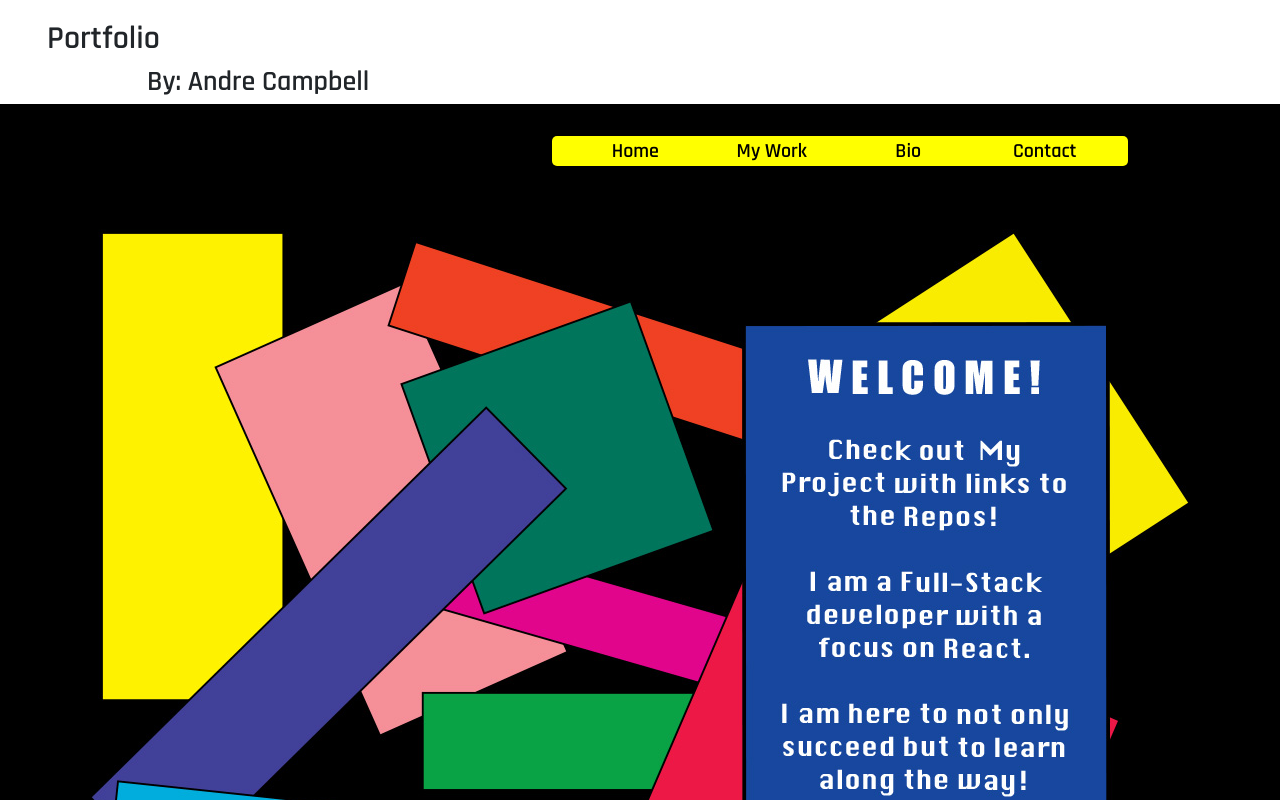
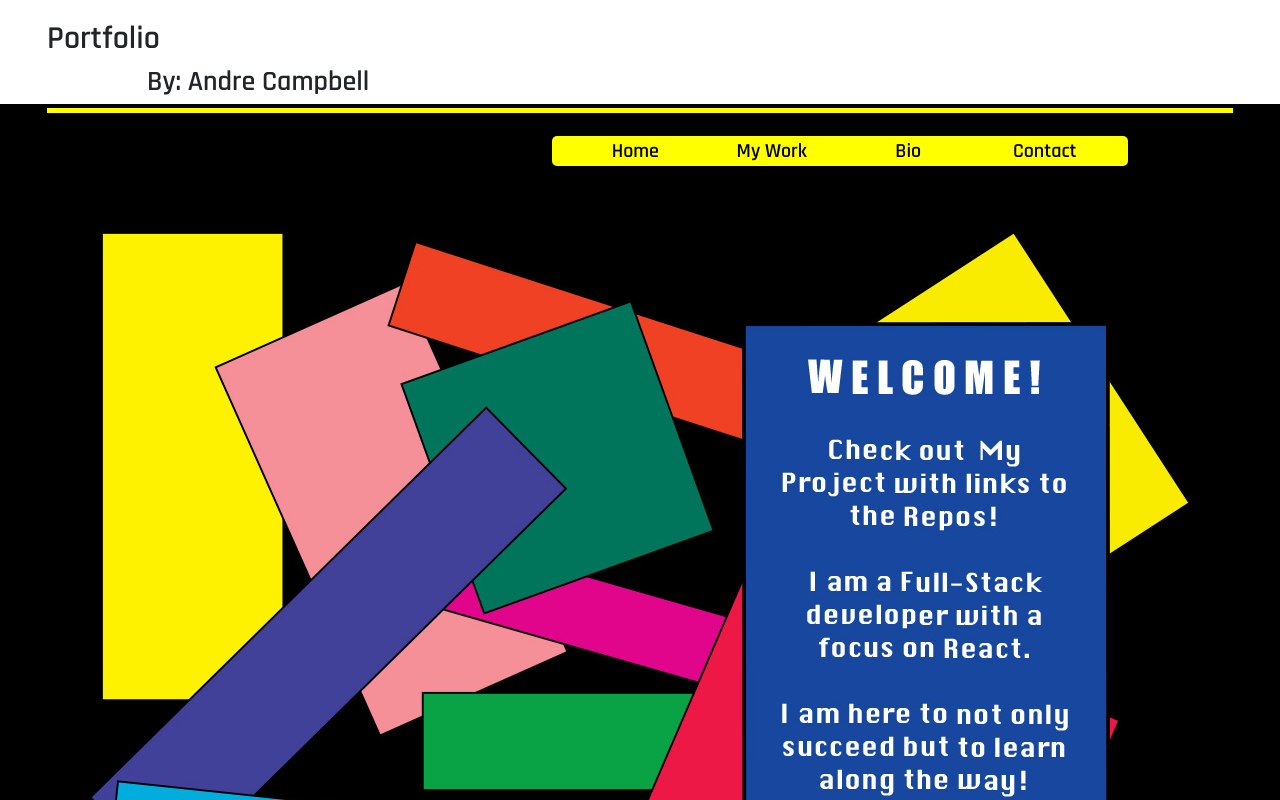
Before and after one commit to andre2656/My-Portfolio, a React (Create React App) app in the folder client/: page / in a window 1280 px wide. Shown: the top 800 px of the page. Built offline with nearby package versions, Linux system fonts and the light colour scheme.

Commit message:
updaed app

```diff
--- a/client/src/App.css
+++ b/client/src/App.css
@@ -73,7 +73,7 @@ body{
 .jumbotron{
     background-color: white;
     border-radius: 0px;
-    height:55px;
+    height: 55px;
     padding-top: 40px
 
 }
--- a/client/src/components/header.js
+++ b/client/src/components/header.js
@@ -2,7 +2,6 @@ import React from "react";
 
 function Header() {
     return (
-        <div className='header'>
             <div className='jumbotron'>
                 <div className="container-fluid">
                     <div className='Title'>
@@ -12,10 +11,13 @@ function Header() {
                         <div className='row'>
                             <h3 className= 'myName'>By: Andre Campbell</h3>
                         </div>
+                        <div className='row' style={{ height: 5, width: '100%', backgroundColor: 'yellow' }}>
+
+                        </div>
                     </div>
+
                 </div>
             </div>
-        </div>
     );
 }
 
```
Also changed, not shown: client/package.json (+4 -4 lines), package.json (+6 -6 lines), 2 other files (tests, documents, lock files or other folders).
